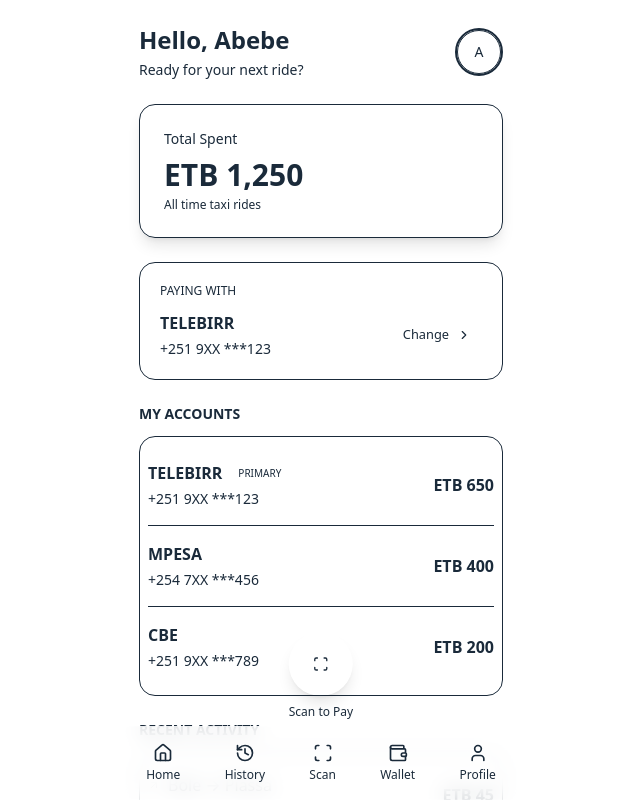
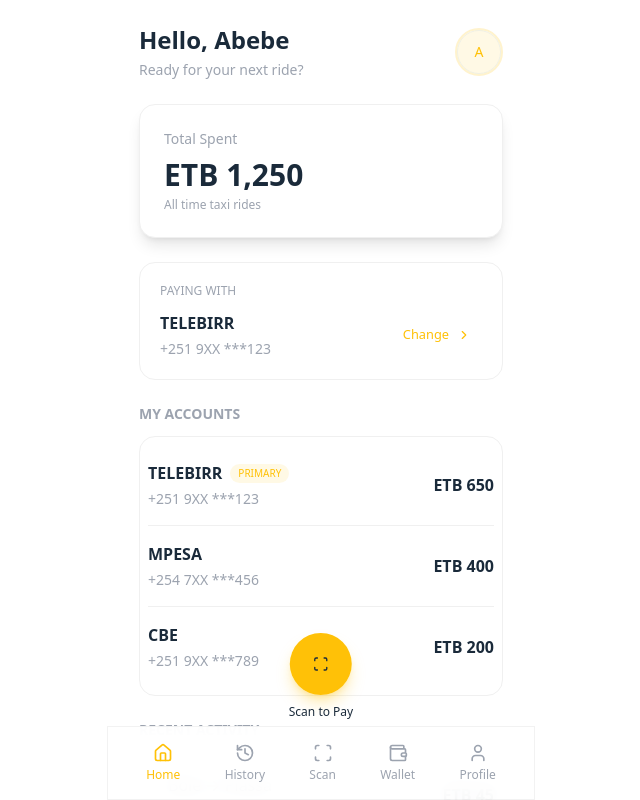
Before and after one commit to Natty-7r/taxipay-consumer, a Next.js app: page / in a window 1280 px wide. Shown: the top 800 px of the page, without its empty margins (319-959 px from the left). Built offline with nearby package versions, Linux system fonts and the light colour scheme.

Commit message:
config(tw): fix tailwind configuration

```diff
--- a/src/app/globals.css
+++ b/src/app/globals.css
@@ -1,62 +1,46 @@
 @import "tailwindcss";
 
-/* Light Mode (default) */
-:root {
-  --primary: #FFC107;
-  --primary-foreground: #1A2A3A;
-  --secondary: #1A2A3A;
-  --secondary-foreground: #FFFFFF;
-  --success: #10B981;
-  --success-foreground: #FFFFFF;
-  --error: #EF4444;
-  --error-foreground: #FFFFFF;
-  --warning: #F59E0B;
-  --warning-foreground: #1A2A3A;
-  --background: #FFFFFF;
-  --foreground: #1A2A3A;
-  --card: #F3F4F6;
-  --card-foreground: #1A2A3A;
-  --muted: #F3F4F6;
-  --muted-foreground: #6B7280;
-  --border: #E5E7EB;
+/* Custom theme configuration */
+@theme {
+  --color-primary: #FFC107;
+  --color-primary-foreground: #1A2A3A;
+  --color-secondary: #1A2A3A;
+  --color-secondary-foreground: #FFFFFF;
+  --color-success: #10B981;
+  --color-success-foreground: #FFFFFF;
+  --color-error: #EF4444;
+  --color-error-foreground: #FFFFFF;
+  --color-background: #FFFFFF;
+  --color-foreground: #1A2A3A;
+  --color-card: #FFFFFF;
+  --color-card-foreground: #1A2A3A;
+  --color-muted: #F9FAFB;
+  --color-muted-foreground: #9CA3AF;
+  --color-border: #F0F0F0;
+
   --radius-sm: 8px;
   --radius-md: 16px;
   --radius-lg: 24px;
-  --font-sans: system-ui, -apple-system, 'Segoe UI', Roboto, Helvetica, Arial, sans-serif;
-  --glass-bg: rgba(255, 255, 255, 0.8);
-  --glass-border: rgba(255, 255, 255, 0.2);
+
+  --font-sans: system-ui, -apple-system, 'Segoe UI', Roboto, sans-serif;
 }
 
-/* Dark Mode */
+/* Dark mode */
 .dark {
-  --primary: #FFC107;
-  --primary-foreground: #1A2A3A;
-  --secondary: #1A2A3A;
-  --secondary-foreground: #FFFFFF;
-  --success: #10B981;
-  --success-foreground: #FFFFFF;
-  --error: #EF4444;
-  --error-foreground: #FFFFFF;
-  --warning: #F59E0B;
-  --warning-foreground: #1A2A3A;
-  --background: #0F1720;
-  --foreground: #FFFFFF;
-  --card: #1A2A3A;
-  --card-foreground: #FFFFFF;
-  --muted: #1A2A3A;
-  --muted-foreground: #9CA3AF;
-  --border: #374151;
-  --glass-bg: rgba(26, 42, 58, 0.8);
-  --glass-border: rgba(255, 255, 255, 0.1);
+  --color-background: #0F1720;
+  --color-foreground: #FFFFFF;
+  --color-card: #1A2A3A;
+  --color-card-foreground: #FFFFFF;
+  --color-muted: #1F2937;
+  --color-muted-foreground: #9CA3AF;
+  --color-border: #2D3A4A;
 }
 
 /* Base styles */
 body {
-  background-color: var(--background);
-  color: var(--foreground);
+  background-color: var(--color-background);
+  color: var(--color-foreground);
   font-family: var(--font-sans);
-  -webkit-font-smoothing: antialiased;
-  -moz-osx-font-smoothing: grayscale;
 }
 
 /* Mobile optimizations */
@@ -78,20 +62,24 @@
 /* Hide scrollbar on mobile */
 @media (max-width: 428px) {
   ::-webkit-scrollbar {
-    width: 0px;
+    width: 0;
     background: transparent;
   }
 }
 
-/* Glassmorphism utility */
+/* Glassmorphism */
 .glass {
-  background: var(--glass-bg);
+  background: rgba(255, 255, 255, 0.95);
   backdrop-filter: blur(10px);
-  -webkit-backdrop-filter: blur(10px);
-  border: 1px solid var(--glass-border);
+  border: 1px solid rgba(0, 0, 0, 0.05);
 }
 
-/* Container for mobile */
+.dark .glass {
+  background: rgba(26, 42, 58, 0.95);
+  border: 1px solid rgba(255, 255, 255, 0.05);
+}
+
+/* Mobile container */
 .mobile-container {
   max-width: 428px;
   margin-left: auto;
@@ -100,7 +88,7 @@
   padding-right: 1rem;
 }
 
-/* Glow animation */
+/* Animations */
 @keyframes glow {
   0%, 100% { box-shadow: 0 0 5px rgba(255,193,7,0.5); }
   50% { box-shadow: 0 0 20px rgba(255,193,7,0.8); }
@@ -110,7 +98,6 @@
   animation: glow 2s ease-in-out infinite;
 }
 
-/* Scan line animation */
 @keyframes scan {
   0% { transform: translateY(-100%); }
   100% { transform: translateY(100%); }
--- a/tailwind.config.ts
+++ /dev/null
@@ -1,81 +0,0 @@
-import type { Config } from 'tailwindcss'
-
-const config: Config = {
-  darkMode: ['class'],
-  content: [
-    './pages/**/*.{ts,tsx}',
-    './components/**/*.{ts,tsx}',
-    './app/**/*.{ts,tsx}',
-    './src/**/*.{ts,tsx}',
-  ],
-  theme: {
-    container: {
-      center: true,
-      padding: '1rem',
-      screens: {
-        sm: '428px',
-        md: '428px',
-        lg: '428px',
-        xl: '428px',
-        '2xl': '428px',
-      },
-    },
-    extend: {
-      colors: {
-        primary: {
-          DEFAULT: 'var(--primary)',
-          foreground: 'var(--primary-foreground)',
-        },
-        secondary: {
-          DEFAULT: 'var(--secondary)',
-          foreground: 'var(--secondary-foreground)',
-        },
-        success: {
-          DEFAULT: 'var(--success)',
-          foreground: 'var(--success-foreground)',
-        },
-        error: {
-          DEFAULT: 'var(--error)',
-          foreground: 'var(--error-foreground)',
-        },
-        background: 'var(--background)',
-        foreground: 'var(--foreground)',
-        card: {
-          DEFAULT: 'var(--card)',
-          foreground: 'var(--card-foreground)',
-        },
-        muted: {
-          DEFAULT: 'var(--muted)',
-          foreground: 'var(--muted-foreground)',
-        },
-        border: 'var(--border)',
-      },
-      borderRadius: {
-        lg: 'var(--radius-lg)',
-        md: 'var(--radius-md)',
-        sm: 'var(--radius-sm)',
-      },
-      fontFamily: {
-        sans: ['var(--font-sans)', 'system-ui', 'sans-serif'],
-      },
-      animation: {
-        'pulse-slow': 'pulse 3s cubic-bezier(0.4, 0, 0.6, 1) infinite',
-        'glow': 'glow 2s ease-in-out infinite',
-        'scan-line': 'scan 2s linear infinite',
-      },
-      keyframes: {
-        glow: {
-          '0%, 100%': { boxShadow: '0 0 5px rgba(255,193,7,0.5)' },
-          '50%': { boxShadow: '0 0 20px rgba(255,193,7,0.8)' },
-        },
-        scan: {
-          '0%': { transform: 'translateY(-100%)' },
-          '100%': { transform: 'translateY(100%)' },
-        },
-      },
-    },
-  },
-  plugins: [require('tailwindcss-animate')],
-}
-
-export default config
```
